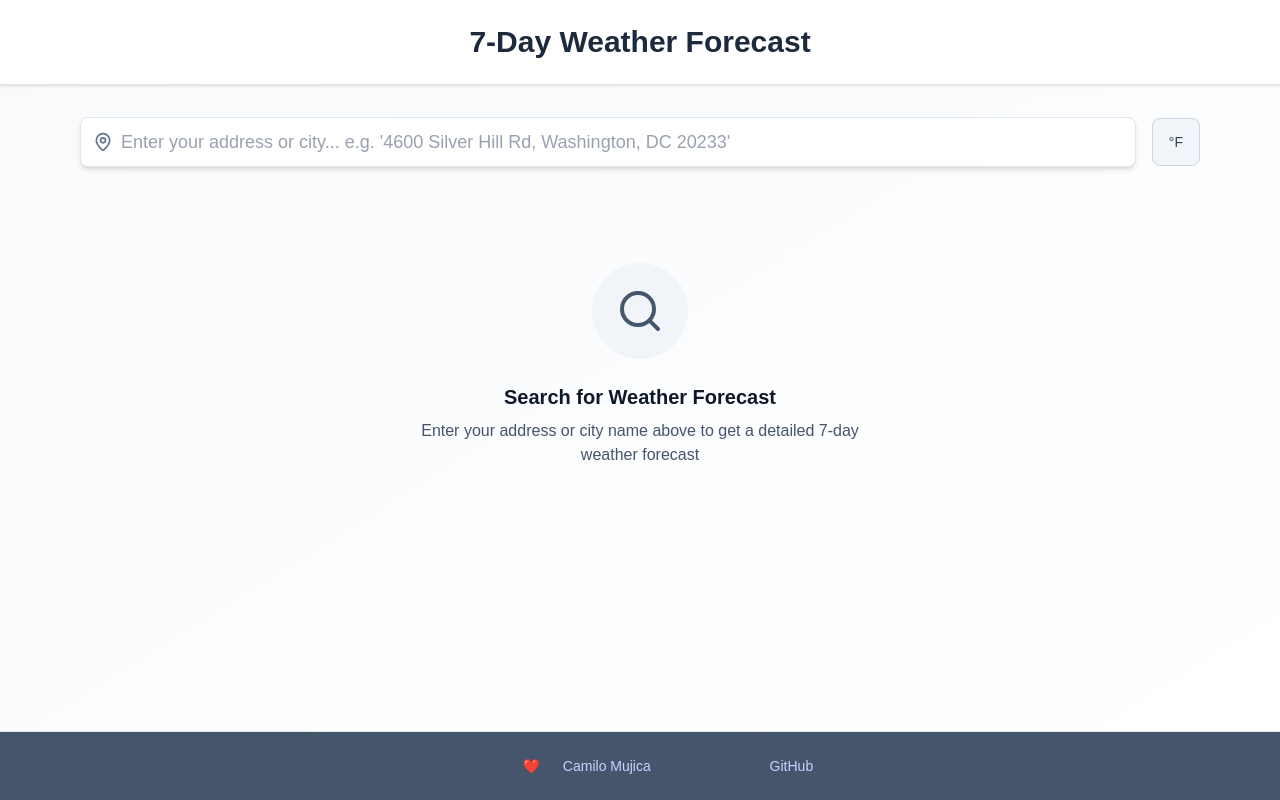
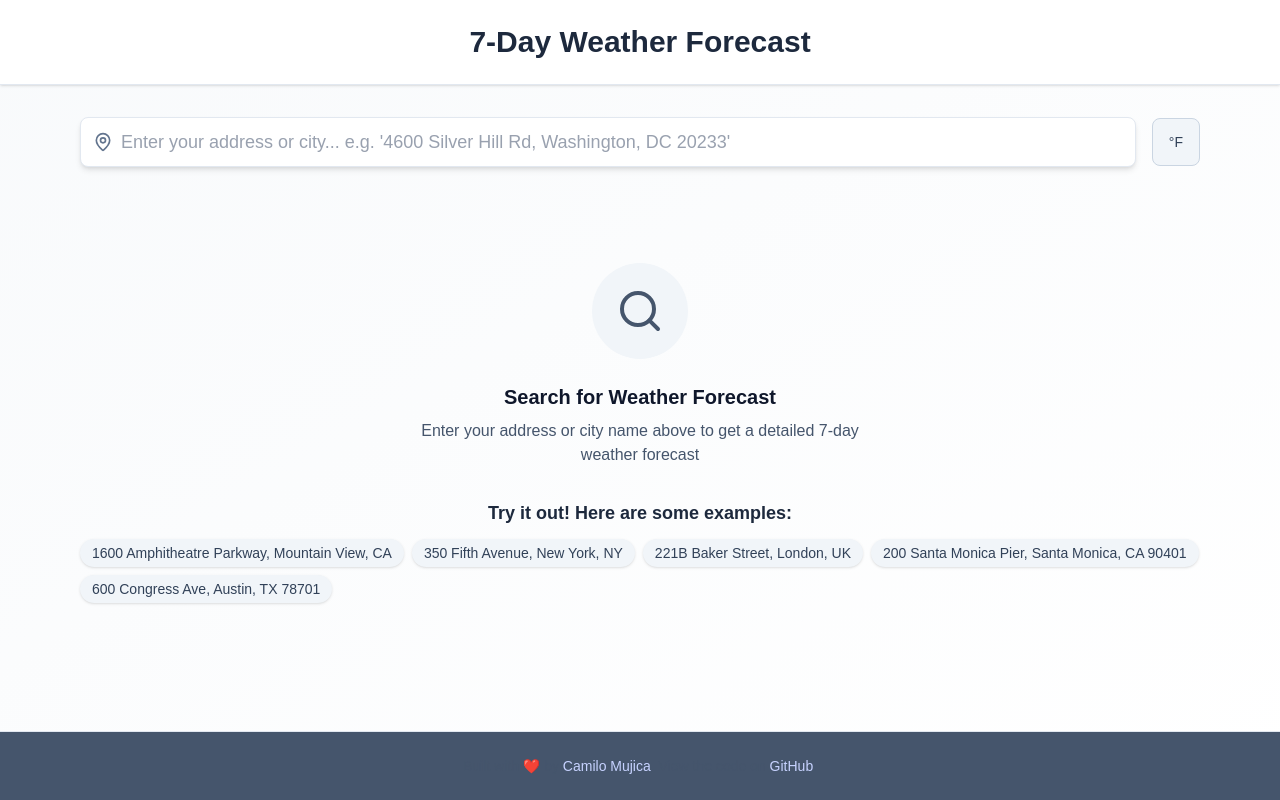
Before and after one commit to camilo-mujica/weather-wise, a Next.js app: page / in a window 1280 px wide. Built offline with nearby package versions, Linux system fonts and the light colour scheme.

Commit message:
feat: Add AddressButtonTag component and integrate it into WeatherApp for address management

```diff
--- /dev/null
+++ b/src/app/components/AddressButtonTag.tsx
@@ -0,0 +1,35 @@
+interface AddressButtonTagProps {
+  addr: string;
+  setAddress: (address: string) => void;
+  handleRemoveFromHistory?: (address: string) => void;
+  showRemoveButton?: boolean; // Optional prop to control visibility of the remove button
+}
+
+const AddressButtonTag = ({
+  addr,
+  setAddress,
+  handleRemoveFromHistory,
+  showRemoveButton = true, // Default to true if not provided
+}: AddressButtonTagProps) => {
+  return (
+    <button
+      onClick={() => setAddress(addr)}
+      className="px-3 py-1 bg-slate-100 text-slate-700 hover:bg-slate-200 hover:text-slate-900 rounded-full text-sm transition shadow-sm cursor-pointer"
+    >
+      <span>{addr}</span>
+      {showRemoveButton && (
+        <span
+          className="ml-2 text-slate-500 hover:text-slate-700"
+          onClick={(e) => {
+            e.stopPropagation();
+            handleRemoveFromHistory?.(addr);
+          }}
+        >
+          &times;
+        </span>
+      )}
+    </button>
+  );
+};
+
+export default AddressButtonTag;
--- a/src/app/page.tsx
+++ b/src/app/page.tsx
@@ -8,6 +8,16 @@ import WeatherCard from './components/WeatherCard';
 import { useDebouncedValue } from './hooks/useDebouncedValue';
 import { Period, useForecast } from './hooks/useForecast';
 import SearchBar from './components/SearchBar';
+import AddressButtonTag from './components/AddressButtonTag';
+
+// Default addresses to show in the empty state
+const defaultAddresses = [
+  '1600 Amphitheatre Parkway, Mountain View, CA',
+  '350 Fifth Avenue, New York, NY',
+  '221B Baker Street, London, UK',
+  '200 Santa Monica Pier, Santa Monica, CA 90401',
+  '600 Congress Ave, Austin, TX 78701',
+];
 
 export default function WeatherApp() {
   const [address, setAddress] = useState('');
@@ -46,6 +56,12 @@ export default function WeatherApp() {
     }
     // eslint-disable-next-line react-hooks/exhaustive-deps
   }, [forecast?.address]);
+
+  const handleRemoveFromHistory = (addr: string) => {
+    const updatedHistory = addressHistory.filter((item) => item !== addr);
+    setAddressHistory(updatedHistory);
+    localStorage.setItem('addressHistory', JSON.stringify(updatedHistory));
+  };
 
   return (
     <div className="min-h-screen bg-gradient-to-br from-slate-50 to-white flex flex-col">
@@ -111,23 +127,33 @@ export default function WeatherApp() {
             <p className="text-slate-600 max-w-md mx-auto">
               Enter your address or city name above to get a detailed 7-day weather forecast
             </p>
-            {addressHistory.length > 0 && (
             <div className="mt-8">
-                <h4 className="text-lg font-semibold text-slate-800 mb-3">Recent Searches</h4>
+              <h4 className="text-lg font-semibold text-slate-800 mb-3">
+                {addressHistory.length ? 'Recent Searches' : 'Try it out! Here are some examples:'}
+              </h4>
               <ul className="flex flex-wrap gap-2">
-                  {addressHistory.map((addr, idx) => (
+                {addressHistory.length
+                  ? addressHistory.map((addr, idx) => (
+                      <li key={`address-${idx}`}>
+                        <AddressButtonTag
+                          addr={addr}
+                          setAddress={setAddress}
+                          handleRemoveFromHistory={handleRemoveFromHistory}
+                        />
+                      </li>
+                    ))
+                  : defaultAddresses.map((addr, idx) => (
                       <li key={idx}>
-                      <button
-                        onClick={() => setAddress(addr)}
-                        className="px-3 py-1 bg-slate-100 text-slate-700 hover:bg-slate-200 hover:text-slate-900 rounded-full text-sm transition shadow-sm cursor-pointer"
-                      >
-                        {addr}
-                      </button>
+                        <AddressButtonTag
+                          addr={addr}
+                          setAddress={setAddress}
+                          handleRemoveFromHistory={handleRemoveFromHistory}
+                          showRemoveButton={false} // Hide remove button for default addresses
+                        />
                       </li>
                     ))}
               </ul>
             </div>
-            )}
           </div>
         )}
 
```
Also changed, not shown: 1 other file (tests, documents, lock files or other folders). Lines whose indentation alone changed are shown as unchanged.
